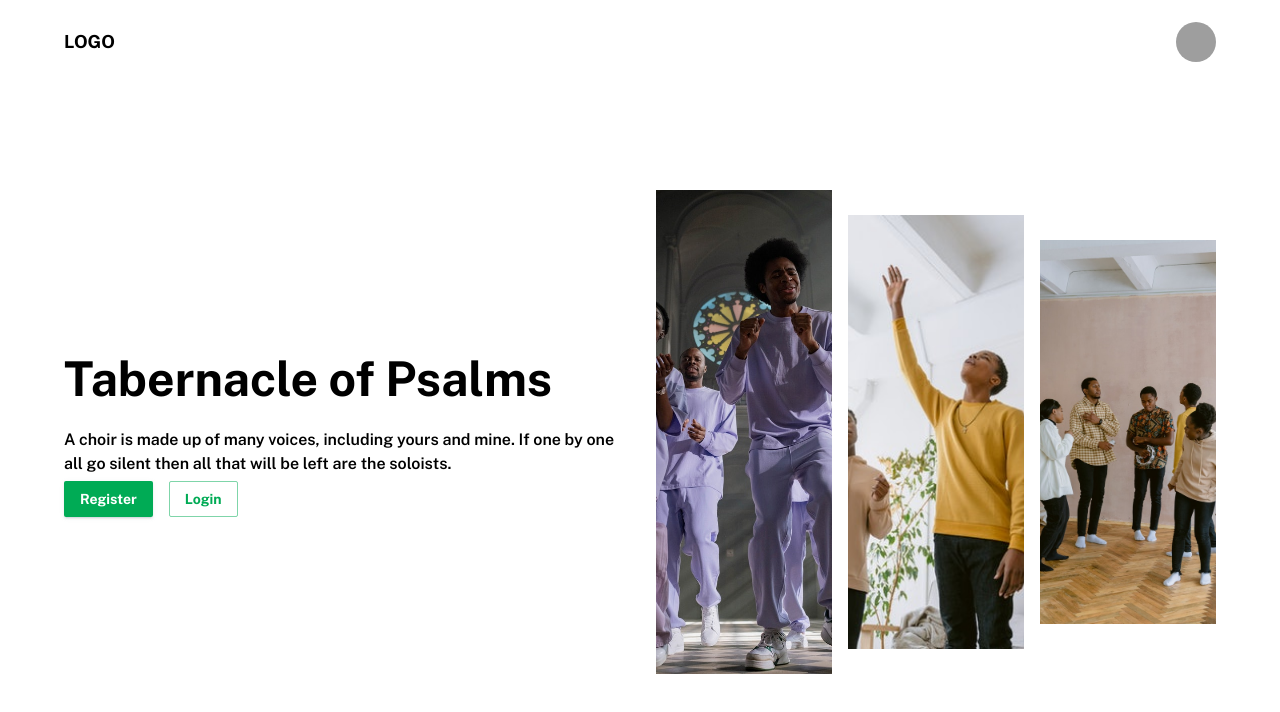
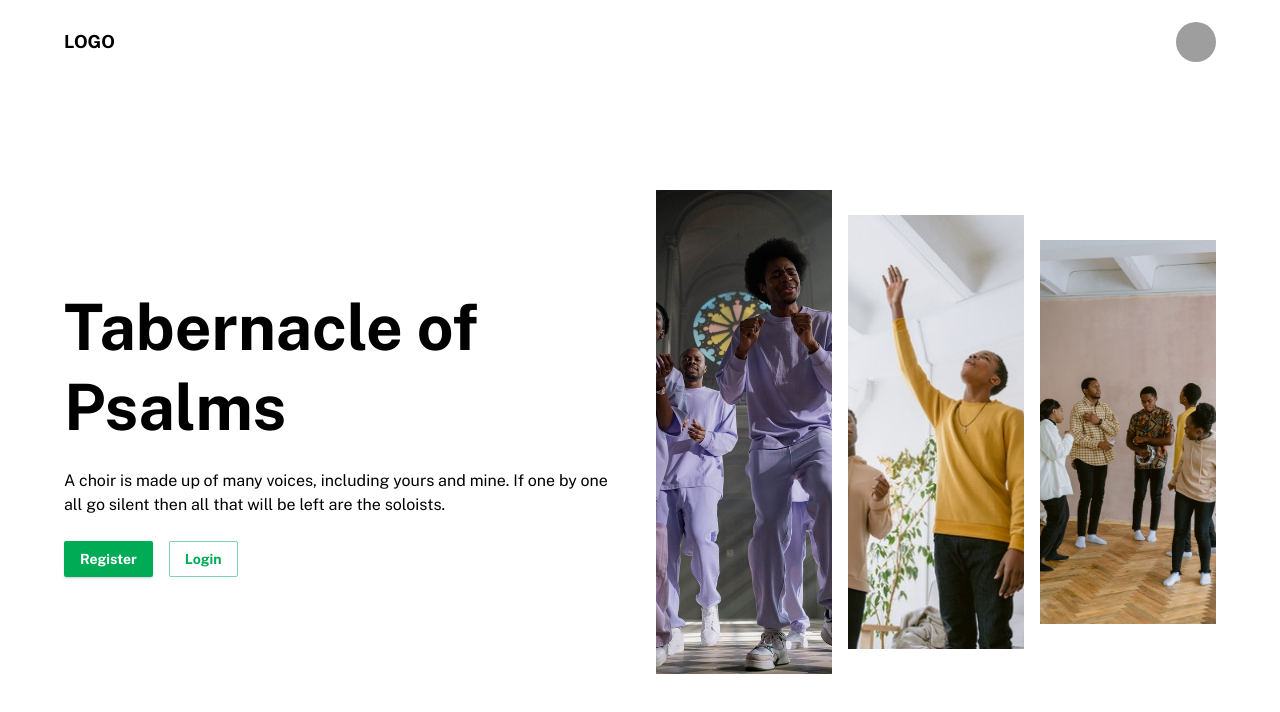
Before and after one commit to jbrit/choir-frontend, a Next.js app: page / in a window 1280 px wide. Shown: the top 712 px of the page. Built offline with nearby package versions, Linux system fonts and the light colour scheme; grey boxes are pictures that could not be loaded.

Commit message:
customizing typography

```diff
--- a/layouts/Hero.tsx
+++ b/layouts/Hero.tsx
@@ -13,10 +13,10 @@ export default function Hero() {
       <Navbar/>
       <Grid sx={{minHeight: "90vh", alignItems: "center"}} container spacing={4}>
         <Grid item xs={12} md={6}>
-          <Typography sx={{fontWeight: "semibold"}} variant="h2" component="h1" gutterBottom>
+          <Typography variant="h1" component="h1" gutterBottom>
             Tabernacle of Psalms
           </Typography>
-          <Typography  variant="subtitle1" component="p" gutterBottom>
+          <Typography  variant="body1" component="p" mb={3} gutterBottom>
             A choir is made up of many voices, including yours and mine. If one by one all go silent then all that will be left are the soloists.
           </Typography>
           <Stack spacing={2} direction="row">
--- a/package.json
+++ b/package.json
@@ -12,6 +12,7 @@
     "@emotion/styled": "^11.6.0",
     "@mui/icons-material": "^5.2.5",
     "@mui/material": "^5.2.6",
+    "@types/material-ui": "^0.21.12",
     "axios": "^0.24.0",
     "gsap": "^3.9.1",
     "next": "12.0.7",
--- a/theme/theme.ts
+++ b/theme/theme.ts
@@ -9,5 +9,5 @@ export const theme = createTheme({
     palette: customPalette as Palette,
     shadows: shadows as Shadows,
     shape,
-    typography
+    typography: typography as {}
 });
--- a/theme/typography.ts
+++ b/theme/typography.ts
@@ -25,7 +25,58 @@ function responsiveFontSizes({ sm, md, lg } : BreakPoints) {
 
 const FONT_PRIMARY = 'Public Sans, sans-serif';
 
-export const typography = {
+interface Typo {
+  fontWeight: number,
+  lineHeight: number,
+  fontSize: string,
+  '@media (min-width:600px)': {fontSize: string},
+  '@media (min-width:900px)': {fontSize: string},
+  '@media (min-width:1200px)': {fontSize: string}
+}
+
+interface Typo2 {
+  fontWeight: number,
+  lineHeight: number,
+  fontSize: string
+}
+
+interface Typo3 {
+  fontSize: string,
+  lineHeight: number
+}
+
+export interface TypographyType {
+  fontFamily: string,
+  fontWeightRegular: number,
+  fontWeightMedium: number,
+  fontWeightBold: number,
+  h1: Typo,
+  h2: Typo,
+  h3: Typo,
+  h4: Typo,
+  h5: Typo,
+  h6: Typo,
+  subtitle1: Typo2,
+  subtitle2: Typo2,
+  body1: Typo3,
+  body2: Typo3,
+  caption: Typo3,
+  overline: {
+    fontWeight: number,
+    lineHeight: number,
+    fontSize: string,
+    letterSpacing: number,
+    textTransform: string
+  },
+  button: {
+    fontWeight: number,
+    lineHeight: number,
+    fontSize: string,
+    textTransform: string
+  }
+}
+
+export const typography : TypographyType = {
   fontFamily: FONT_PRIMARY,
   fontWeightRegular: 400,
   fontWeightMedium: 600,
```
Also changed, not shown: 2 other files (tests, documents, lock files or other folders).
